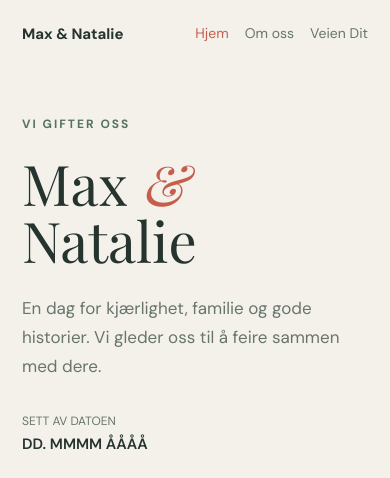
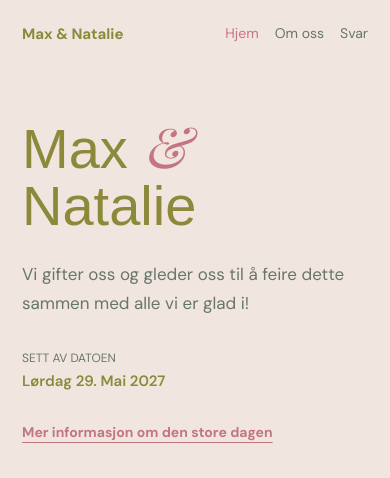
Before and after one commit to MaxUiO/maxognatalie, a Jekyll site: the page built from index.md, in a window 390 px wide. Shown: the top 478 px of the page. Built offline with Jekyll 4.4.1, drawn with Linux system fonts in a browser that asks for light colours; some web fonts are replaced; some of the changed text lies outside the part shown.

Commit message:
added image, changed styles, added rsvp option

```diff
--- a/_config.yml
+++ b/_config.yml
@@ -8,5 +8,7 @@ nav:
     url: /
   - title: Om oss
     url: /om-oss/
-  - title: Veien Dit
-    url: /veien-dit/
+  # - title: Veien Dit
+  #   url: /veien-dit/
+  - title: Svar
+    url: /rsvp/
--- a/_layouts/default.html
+++ b/_layouts/default.html
@@ -9,6 +9,7 @@
   <link rel="preconnect" href="https://fonts.gstatic.com" crossorigin>
   <link href="https://fonts.googleapis.com/css2?family=DM+Sans:wght@400;500;600;700&family=Playfair+Display:wght@400;500;600&display=swap" rel="stylesheet">
   <link rel="stylesheet" href="{{ '/assets/css/style.css' | relative_url }}">
+  <link href="https://fonts.cdnfonts.com/css/cesso-test" rel="stylesheet">
 </head>
 <body>
   <header class="site-header">
@@ -22,7 +23,7 @@
   <main id="main-content">{{ content }}</main>
   <footer class="site-footer">
     <span>{{ site.title }}</span>
-    <span>Vi gleder oss til å feire med dere.</span>
+    <span>Lørdag 29. Mai 2027</span>
   </footer>
 </body>
 </html>
--- a/assets/css/style.css
+++ b/assets/css/style.css
@@ -1,17 +1,24 @@
 :root {
   color-scheme: light;
-	--paper: #f4f1eb;
+  --paper: #f1e6df;
   --ink: #25342e;
   --muted: #68756c;
   --leaf: #55725c;
-	--coral: #c65e4d;
+  /* --coral: #c65e4d; */
+  --pink: #c37682;
+  --green: #8c893b;
+  --orange: #c86f28;
+  --blue: #6570b0;
   --line: #d8d6cd;
+  --image-radius: 6px;
   font-family: "DM Sans", sans-serif;
-	color: var(--ink);
+  color: var(--green);
   background: var(--paper);
 }
 
-* { box-sizing: border-box; }
+* {
+  box-sizing: border-box;
+}
 
 body {
   margin: 0;
@@ -19,7 +26,25 @@ body {
   background: var(--paper);
 }
 
-a { color: inherit; }
+a {
+  color: inherit;
+}
+
+main img:not(.image-natural) {
+  display: block;
+  width: 100%;
+  aspect-ratio: 4 / 5;
+  object-fit: cover;
+  border-radius: var(--image-radius);
+}
+
+.image-natural {
+  width: auto;
+  height: auto;
+  aspect-ratio: auto;
+  object-fit: contain;
+  border-radius: 0;
+}
 
 .site-header,
 .site-footer {
@@ -38,7 +63,10 @@ a { color: inherit; }
   text-decoration: none;
 }
 
-nav { display: flex; gap: 28px; }
+nav {
+  display: flex;
+  gap: 28px;
+}
 
 nav a {
   color: var(--muted);
@@ -46,11 +74,14 @@ nav a {
   text-decoration: none;
 }
 
-nav a[aria-current="page"], nav a:hover { color: var(--coral); }
+nav a[aria-current="page"],
+nav a:hover {
+  color: var(--pink);
+}
 
 .hero {
   display: grid;
-	grid-template-columns: minmax(0, .9fr) minmax(340px, 1.1fr);
+  grid-template-columns: minmax(0, 0.9fr) minmax(340px, 1.1fr);
   align-items: center;
   gap: 7vw;
   max-width: 1280px;
@@ -68,14 +99,24 @@ nav a[aria-current="page"], nav a:hover { color: var(--coral); }
   text-transform: uppercase;
 }
 
-h1, h2 {
+h1,
+h2 {
   margin: 0;
-	font-family: "Playfair Display", Georgia, serif;
+  font-family: "Cesso Test", sans-serif;
   font-weight: 400;
 }
 
-h1 { max-width: 560px; font-size: 92px; line-height: 1.02; }
-h1 span { color: var(--coral); font-style: italic; }
+h1 {
+  max-width: 560px;
+  font-size: 92px;
+  line-height: 1.02;
+}
+h1 span {
+  color: var(--pink);
+  font-style: italic;
+  font-family: "Playfair Display", Georgia, serif;
+
+}
 
 .hero-lede {
   max-width: 390px;
@@ -85,38 +126,153 @@ h1 span { color: var(--coral); font-style: italic; }
   line-height: 1.7;
 }
 
-.event-date { display: flex; flex-direction: column; gap: 5px; margin-bottom: 30px; }
-.event-date span { color: var(--muted); font-size: 12px; text-transform: uppercase; }
-.event-date strong { font-size: 15px; font-weight: 600; }
+.event-date {
+  display: flex;
+  flex-direction: column;
+  gap: 5px;
+  margin-bottom: 30px;
+}
+.event-date span {
+  color: var(--muted);
+  font-size: 12px;
+  text-transform: uppercase;
+}
+.event-date strong {
+  font-size: 15px;
+  font-weight: 600;
+}
 
-.text-link { color: var(--coral); font-size: 14px; font-weight: 700; text-decoration-thickness: 1px; text-underline-offset: 5px; }
+.text-link {
+  color: var(--pink);
+  font-size: 14px;
+  font-weight: 700;
+  text-decoration-thickness: 1px;
+  text-underline-offset: 5px;
+}
 
-.hero-photo { position: relative; margin: 0; }
-.hero-photo img { display: block; width: 100%; aspect-ratio: 4 / 5; object-fit: cover; }
-.hero-photo figcaption { margin-top: 11px; color: var(--muted); font-size: 12px; }
+.hero-photo {
+  position: relative;
+  margin: 0;
+}
+.hero-photo figcaption {
+  margin-top: 11px;
+  color: var(--muted);
+  font-size: 12px;
+}
 
-.welcome, .story {
+.welcome,
+.story {
   max-width: 850px;
   margin: 0 auto;
   padding: 74px 6vw 100px;
   text-align: center;
 }
 
-.welcome h2, .story h1 { font-size: 56px; }
-.welcome p, .story p { color: var(--muted); font-size: 16px; line-height: 1.8; }
-.story { text-align: left; }
-.story h1 { margin-bottom: 28px; }
+.welcome h2,
+.story h1 {
+  font-size: 56px;
+}
+.welcome p,
+.story p {
+  color: var(--muted);
+  font-size: 16px;
+  line-height: 1.8;
+}
+.story {
+  text-align: left;
+}
+.story h1 {
+  margin-bottom: 28px;
+}
 
-.site-footer { border-top: 1px solid var(--line); color: var(--muted); font-size: 12px; }
+.rsvp {
+  max-width: 850px;
+  margin: 0 auto;
+  padding: 74px 6vw 100px;
+}
+
+.rsvp h1 {
+  margin-bottom: 20px;
+  font-size: 56px;
+}
+.rsvp > p:not(.eyebrow) {
+  color: var(--muted);
+  font-size: 16px;
+  line-height: 1.8;
+}
+.rsvp-form {
+  display: block;
+  width: 100%;
+  height: 1300px;
+  border: 0;
+}
+.rsvp-fallback {
+  font-size: 14px;
+}
+
+.site-footer {
+  border-top: 1px solid var(--line);
+  color: var(--muted);
+  font-size: 12px;
+}
 
 @media (max-width: 700px) {
-	.site-header, .site-footer { padding-right: 22px; padding-left: 22px; }
-	.site-header { align-items: flex-start; }
-	nav { gap: 16px; }
-	.hero { grid-template-columns: 1fr; gap: 38px; min-height: auto; padding: 48px 22px 64px; }
-	.hero-photo { max-width: 560px; }
-	h1 { font-size: 56px; }
-	.welcome h2, .story h1 { font-size: 38px; }
-	.welcome, .story { padding: 58px 22px 72px; }
-	.site-footer { align-items: flex-start; flex-direction: column; gap: 8px; }
+  .site-header,
+  .site-footer {
+    padding-right: 22px;
+    padding-left: 22px;
   }
+  .site-header {
+    align-items: flex-start;
+  }
+  nav {
+    gap: 16px;
+  }
+  .hero {
+    grid-template-columns: 1fr;
+    gap: 38px;
+    min-height: auto;
+    padding: 48px 22px 64px;
+  }
+  .hero-photo {
+    max-width: 560px;
+  }
+  h1 {
+    font-size: 56px;
+  }
+  .welcome h2,
+  .story h1 {
+    font-size: 38px;
+  }
+  .welcome,
+  .story {
+    padding: 58px 22px 72px;
+  }
+  .rsvp {
+    padding: 58px 12px 72px;
+  }
+  .rsvp h1 {
+    font-size: 38px;
+  }
+  .rsvp-form {
+    height: 1400px;
+  }
+  .site-footer {
+    align-items: flex-start;
+    flex-direction: column;
+    gap: 8px;
+  }
+}
+
+@media (max-width: 374px) {
+  .rsvp-form {
+    display: none;
+  }
+  .rsvp-fallback a {
+    display: inline-block;
+    padding: 12px 16px;
+    border: 1px solid var(--ink);
+    font-weight: 600;
+    text-decoration: none;
+  }
+}
--- a/index.md
+++ b/index.md
@@ -6,23 +6,22 @@ description: Bli med og feir bryllupet til Max og Natalie.
 
 <section class="hero">
   <div class="hero-copy">
-    <p class="eyebrow">Vi gifter oss</p>
     <h1>Max <span>&</span> Natalie</h1>
-    <p class="hero-lede">En dag for kjærlighet, familie og gode historier. Vi gleder oss til å feire sammen med dere.</p>
+    <p class="hero-lede">Vi gifter oss og gleder oss til å feire dette sammen med alle vi er glad i!</p>
     <div class="event-date">
       <span>Sett av datoen</span>
-      <strong>DD. MMMM ÅÅÅÅ</strong>
+      <strong>Lørdag 29. Mai 2027</strong>
     </div>
-    <a class="text-link" href="/om-oss/">Les historien vår</a>
+    <a class="text-link" href="//">Mer informasjon om den store dagen</a>
   </div>
   <figure class="hero-photo">
-    <img src="https://images.unsplash.com/photo-1519741497674-611481863552?auto=format&fit=crop&w=1400&q=85" alt="Midlertidig bryllupsbilde som kan byttes ut" fetchpriority="high">
-    <figcaption>Et lite glimt av dagen vår</figcaption>
+    <img src="./images/20230826_162841.jpg" alt="Midlertidig bryllupsbilde som kan byttes ut" fetchpriority="high" >
+    <figcaption></figcaption>
   </figure>
 </section>
 
 <section class="welcome">
   <p class="eyebrow">Kjære familie og venner</p>
-  <h2>Vi kan nesten ikke vente.</h2>
-  <p>Mer informasjon om tidspunkt, sted og svarfrist kommer her. Vi gleder oss til å dele denne dagen med dere.</p>
+  <p>Mer informasjon om progam kommer her. Vi gleder oss til å dele denne dagen med dere.</p>
+
 </section>
```
Also changed, not shown: design system.md (added, +65 -0 lines), om-oss.md (+4 -4 lines), rsvp.md (added, +19 -0 lines), README.md, 1 other file. Lines whose indentation alone changed are shown as unchanged.
